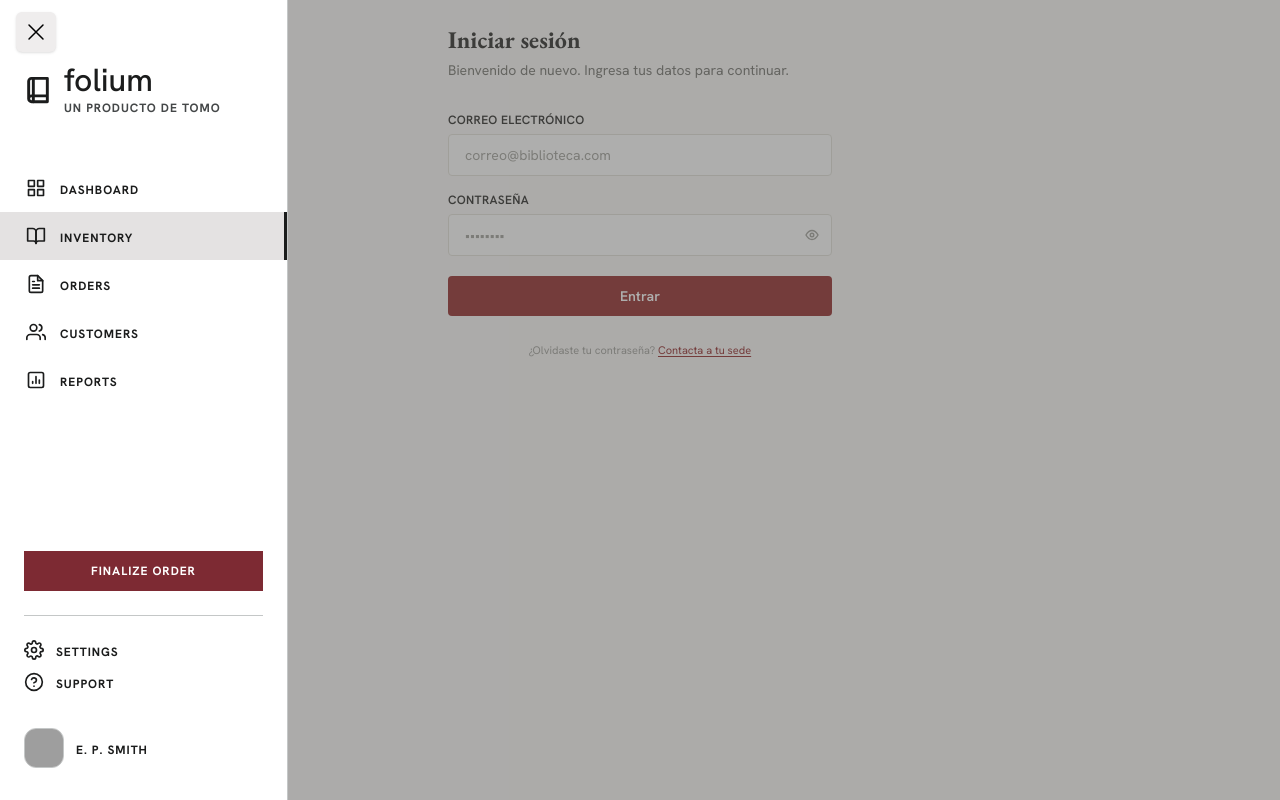
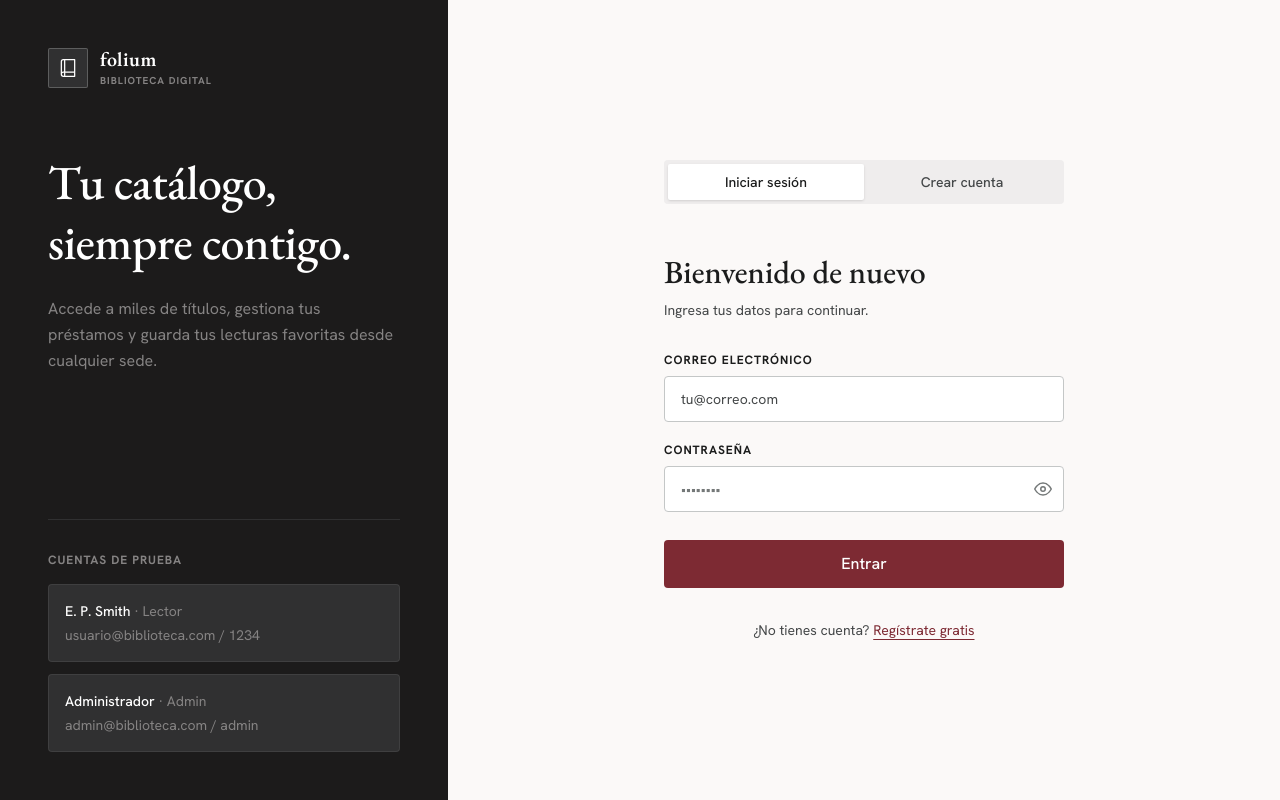
Before and after one commit to Facundo177/folium-web-app, a React (Vite) app: page /login in a window 1280 px wide. Built offline with nearby package versions, Linux system fonts and the light colour scheme; grey boxes are pictures that could not be loaded.

Commit message:
Cambio en los redireccionamientos y las urls básicas. Agrego una pantalla para el login (solo diseño, falta la implementación real del formulario)

```diff
--- a/src/App.jsx
+++ b/src/App.jsx
@@ -1,47 +1,57 @@
-import { BrowserRouter, Route, Routes } from "react-router-dom";
+import { BrowserRouter, Navigate, Route, Routes } from "react-router-dom";
 import "./App.css";
 import Inventory from "./pages/Inventory";
 import Error404 from "./pages/Error404";
-import SideNavigationBar from "./components/SideNavigationBar";
-import Ejemplo from "./pages/Ejemplo";
-// import { useState } from "react";
 import { Login } from "./pages/Login";
 import BookDetail from "./pages/BookDetail";
+import UserLayout from "./components/Layouts/UserLayout";
+import { useState } from "react";
 
 function App() {
-  // const [isLogged, setIsLogged] = useState(false);
+  const [isLoggedIn, setIsLoggedIn] = useState(false);
+  const [isAdmin, setIsAdmin] = useState(false);
 
   return (
     <>
-      <div className="antialiased min-h-screen flex font-body-md text-body-md selection:bg-tertiary-fixed selection:text-on-tertiary-fixed">
-        <header>
-          <SideNavigationBar />
-        </header>
-
-        <main style={{ width: "100%" }}>
       <BrowserRouter>
         <Routes>
-              <Route index element={<Ejemplo />} />
+          <Route
+            index
+            element={
+              isLoggedIn ? (
+                isAdmin ? (
+                  <Navigate to="admin" replace />
+                ) : (
+                  <Navigate to="user" replace />
+                )
+              ) : (
+                <Navigate to="login" replace />
+              )
+            }
+          />
 
+          <Route path="user" element={<UserLayout />}>
+            <Route index element={<Navigate to="inventory" replace />} />
+            <Route path="inventory">
+              <Route index element={<Inventory />} />
+              <Route path="book/:ISBN" element={<BookDetail />} />
+            </Route>
+          </Route>
+
+          <Route path="admin">
             <Route path="dashboard">
               <Route index element={<></>} />
               <Route path="settings" element={<></>} />
             </Route>
+          </Route>
 
           <Route path="login" element={<Login />} />
-
-              <Route path="inventory">
-                <Route index element={<Inventory />} />
-                <Route path="book/:ISBN" element={<BookDetail />} />
-              </Route>
-
           <Route path="*" element={<Error404 />} />
+          <Route />
         </Routes>
       </BrowserRouter>
-        </main>
 
       <footer></footer>
-      </div>
     </>
   );
 }
--- /dev/null
+++ b/src/components/Layouts/UserLayout.jsx
@@ -0,0 +1,13 @@
+import { Outlet } from "react-router-dom";
+import SideNavigationBar from "../SideNavigationBar";
+
+export default function UserLayout() {
+  return (
+    <div className="antialiased min-h-screen flex font-body-md text-body-md selection:bg-tertiary-fixed selection:text-on-tertiary-fixed">
+        <SideNavigationBar/>
+        <main style={{ width: "100%" }}>
+            <Outlet/>
+        </main>
+      </div>
+  );
+}
--- /dev/null
+++ b/src/components/LoginComponents/AuthLayout.jsx
@@ -0,0 +1,18 @@
+import AuthSidebar from './AuthSidebar';
+import LoginForm from './LoginForm';
+
+export default function AuthLayout() {
+  return (
+    <div className="flex flex-col md:flex-row min-h-screen font-sans bg-background">
+      {/* Panel lateral izquierdo (Ocupa aproximadamente 1/3 del ancho en desktop) */}
+      <div className="w-full md:w-100 lg:w-md shrink-0">
+        <AuthSidebar />
+      </div>
+
+      {/* Área del formulario derecho (Ocupa el resto del espacio) */}
+      <div className="flex-1 flex items-center justify-center p-gutter">
+        <LoginForm />
+      </div>
+    </div>
+  );
+}
--- /dev/null
+++ b/src/components/LoginComponents/AuthSidebar.jsx
@@ -0,0 +1,59 @@
+export default function AuthSidebar() {
+  return (
+    <div className="flex flex-col justify-between h-full bg-primary-container text-on-primary p-12">
+
+      {/* Header / Logo */}
+      <div>
+        <div className="flex items-center gap-3 mb-16">
+          <div className="w-10 h-10 bg-inverse-surface rounded flex items-center justify-center border border-outline-variant/30">
+             <BookIconWhite />
+          </div>
+          <div className="flex flex-col">
+            <h1 className="text-title-lg font-serif leading-none tracking-wide text-on-primary">folium</h1>
+            <span className="text-[10px] font-bold tracking-widest text-on-primary-container uppercase mt-1">Biblioteca Digital</span>
+          </div>
+        </div>
+
+        {/* Hero Text */}
+        <h2 className="text-display-lg-mobile md:text-display-lg font-serif text-on-primary mb-6 leading-tight">
+          Tu catálogo,<br />siempre contigo.
+        </h2>
+        <p className="text-body-lg text-on-primary-container leading-relaxed">
+          Accede a miles de títulos, gestiona tus préstamos y guarda tus lecturas favoritas desde cualquier sede.
+        </p>
+      </div>
+
+      {/* Footer / Cuentas de Prueba */}
+      <div className="mt-12 pt-8 border-t border-inverse-surface">
+        <h3 className="text-label-caps text-on-primary-container mb-4">CUENTAS DE PRUEBA</h3>
+
+        <div className="flex flex-col gap-3">
+          {/* Tarjeta Lector */}
+          <div className="bg-inverse-surface p-4 rounded-lg border border-outline-variant/10 cursor-pointer hover:bg-outline/20 transition-colors">
+            <p className="text-body-md text-on-primary font-medium">
+              E. P. Smith <span className="text-on-primary-container font-normal">· Lector</span>
+            </p>
+            <p className="text-body-md text-on-primary-container mt-1">usuario@biblioteca.com / 1234</p>
+          </div>
+
+          {/* Tarjeta Admin */}
+          <div className="bg-inverse-surface p-4 rounded-lg border border-outline-variant/10 cursor-pointer hover:bg-outline/20 transition-colors">
+            <p className="text-body-md text-on-primary font-medium">
+              Administrador <span className="text-on-primary-container font-normal">· Admin</span>
+            </p>
+            <p className="text-body-md text-on-primary-container mt-1">admin@biblioteca.com / admin</p>
+          </div>
+        </div>
+      </div>
+
+    </div>
+  );
+}
+
+// Icono SVG simplificado para el logo
+const BookIconWhite = () => (
+  <svg width="20" height="20" viewBox="0 0 24 24" fill="none" stroke="currentColor" strokeWidth="1.5" strokeLinecap="round" strokeLinejoin="round">
+    <path d="M4 19.5v-15A2.5 2.5 0 0 1 6.5 2H20v20H6.5a2.5 2.5 0 0 1 0-5H20" />
+    <path d="M8 2v20" />
+  </svg>
+);
--- a/src/components/LoginComponents/LoginForm.jsx
+++ b/src/components/LoginComponents/LoginForm.jsx
@@ -1,193 +1,301 @@
 import { useState } from "react";
 
-export const LoginForm = () => {
-  const [email, setEmail] = useState("");
-  const [password, setPassword] = useState("");
-  const [showPass, setShowPass] = useState(false);
-  const [error, setError] = useState("");
-  const [loading, setLoading] = useState(false);
-
-  const handleSubmit = (e) => {
-    e.preventDefault();
-    setError("");
-    setLoading(true);
-    setTimeout(() => {
-    }, 600);
-  };
+export default function LoginForm() {
+  const [showPassword, setShowPassword] = useState(false);
 
   return (
-    <>
-      {/* Right panel — form */}
-      <div className="flex-1 flex items-center justify-center p-6">
-        <div className="w-full max-w-sm">
-          {/* Mobile logo */}
-          <div className="flex items-center gap-2.5 mb-8 md:hidden">
-            <div className="w-8 h-8 bg-[#1A1A18] rounded flex items-center justify-center">
-              <svg width="14" height="14" viewBox="0 0 14 14" fill="none">
-                <rect
-                  x="1"
-                  y="1"
-                  width="5"
-                  height="7"
-                  rx="0.5"
-                  stroke="white"
-                  strokeWidth="1.2"
-                />
-                <rect
-                  x="8"
-                  y="1"
-                  width="5"
-                  height="7"
-                  rx="0.5"
-                  stroke="white"
-                  strokeWidth="1.2"
-                />
-                <rect
-                  x="1"
-                  y="10"
-                  width="12"
-                  height="1.5"
-                  rx="0.5"
-                  fill="white"
-                />
-              </svg>
-            </div>
-            <p
-              className="text-[#1A1A18] font-bold text-xl"
-              style={{ fontFamily: "var(--font-serif)" }}
-            >
-              folium
-            </p>
+    <div className="w-full max-w-[400px] flex flex-col items-center">
+
+      {/* Toggle Iniciar sesión / Crear cuenta */}
+      <div className="w-full bg-surface-container rounded-lg p-1 flex mb-12">
+        <button className="flex-1 bg-surface-container-lowest text-on-surface text-body-md font-medium py-2 rounded shadow-sm">
+          Iniciar sesión
+        </button>
+        <button className="flex-1 text-on-surface-variant text-body-md font-medium py-2 rounded hover:text-on-surface transition-colors">
+          Crear cuenta
+        </button>
       </div>
 
-          <h1
-            className="text-2xl font-bold text-[#1A1A18] mb-1"
-            style={{ fontFamily: "var(--font-serif)" }}
-          >
-            Iniciar sesión
-          </h1>
-          <p className="text-[#6B6B65] text-sm mb-8">
-            Bienvenido de nuevo. Ingresa tus datos para continuar.
-          </p>
+      {/* Textos de Bienvenida */}
+      <div className="w-full mb-8">
+        <h2 className="text-headline-md font-serif text-on-surface mb-2">Bienvenido de nuevo</h2>
+        <p className="text-body-md text-on-surface-variant">Ingresa tus datos para continuar.</p>
+      </div>
 
-          <form onSubmit={handleSubmit} className="flex flex-col gap-4">
-            <div>
-              <label className="text-xs font-semibold text-[#1A1A18] uppercase tracking-wide mb-1.5 block">
-                Correo electrónico
-              </label>
+      {/* Formulario */}
+      <form className="w-full flex flex-col gap-5">
+
+        {/* Campo Correo */}
+        <div className="flex flex-col gap-2">
+          <label className="text-label-caps text-on-surface font-bold">CORREO ELECTRÓNICO</label>
           <input
             type="email"
-                value={email}
-                onChange={(e) => {
-                  setEmail(e.target.value);
-                  setError("");
-                }}
-                placeholder="correo@biblioteca.com"
-                required
-                className={`w-full px-4 py-2.5 border rounded-lg text-sm bg-white outline-none transition-all placeholder:text-[#9B9B95] ${error ? "border-[#8B1A1A] ring-1 ring-[#8B1A1A]/20" : "border-[#E2E0D8] focus:border-[#8B1A1A] focus:ring-1 focus:ring-[#8B1A1A]/20"}`}
+            placeholder="tu@correo.com"
+            className="w-full px-4 py-3 bg-surface-container-lowest border border-outline-variant rounded-lg text-body-md text-on-surface focus:outline-none focus:border-outline transition-colors placeholder:text-on-surface-variant"
           />
         </div>
-            <div>
-              <label className="text-xs font-semibold text-[#1A1A18] uppercase tracking-wide mb-1.5 block">
-                Contraseña
-              </label>
+
+        {/* Campo Contraseña */}
+        <div className="flex flex-col gap-2">
+          <label className="text-label-caps text-on-surface font-bold">CONTRASEÑA</label>
           <div className="relative">
             <input
-                  type={showPass ? "text" : "password"}
-                  value={password}
-                  onChange={(e) => {
-                    setPassword(e.target.value);
-                    setError("");
-                  }}
+              type={showPassword ? "text" : "password"}
               placeholder="••••••••"
-                  required
-                  className={`w-full px-4 py-2.5 pr-10 border rounded-lg text-sm bg-white outline-none transition-all placeholder:text-[#9B9B95] ${error ? "border-[#8B1A1A] ring-1 ring-[#8B1A1A]/20" : "border-[#E2E0D8] focus:border-[#8B1A1A] focus:ring-1 focus:ring-[#8B1A1A]/20"}`}
+              className="w-full px-4 py-3 bg-surface-container-lowest border border-outline-variant rounded-lg text-body-md text-on-surface focus:outline-none focus:border-outline transition-colors placeholder:text-outline"
             />
             <button
               type="button"
-                  onClick={() => setShowPass(!showPass)}
-                  className="absolute right-3 top-1/2 -translate-y-1/2 text-[#9B9B95] hover:text-[#6B6B65]"
+              onClick={() => setShowPassword(!showPassword)}
+              className="absolute right-3 top-1/2 -translate-y-1/2 text-outline hover:text-on-surface-variant transition-colors"
             >
-                  {showPass ? (
-                    <svg
-                      width="16"
-                      height="16"
-                      viewBox="0 0 16 16"
-                      fill="none"
-                      stroke="currentColor"
-                      strokeWidth="1.4"
-                    >
-                      <path d="M2 8s2.5-4.5 6-4.5S14 8 14 8s-2.5 4.5-6 4.5S2 8 2 8z" />
-                      <circle cx="8" cy="8" r="1.8" />
-                      <path d="M3 3l10 10" strokeLinecap="round" />
-                    </svg>
-                  ) : (
-                    <svg
-                      width="16"
-                      height="16"
-                      viewBox="0 0 16 16"
-                      fill="none"
-                      stroke="currentColor"
-                      strokeWidth="1.4"
-                    >
-                      <path d="M2 8s2.5-4.5 6-4.5S14 8 14 8s-2.5 4.5-6 4.5S2 8 2 8z" />
-                      <circle cx="8" cy="8" r="1.8" />
-                    </svg>
-                  )}
+              <EyeIcon />
             </button>
           </div>
         </div>
 
-            {error && (
-              <p className="text-[#8B1A1A] text-xs bg-[#f9e8e8] px-3 py-2 rounded-lg">
-                {error}
-              </p>
-            )}
-
+        {/* Botón Submit */}
         <button
           type="submit"
-              disabled={loading}
-              className="mt-1 w-full py-2.5 bg-[#8B1A1A] hover:bg-[#6B1414] disabled:opacity-60 text-white font-semibold text-sm rounded-lg transition-colors flex items-center justify-center gap-2"
+          className="w-full bg-on-tertiary-fixed-variant text-on-tertiary text-body-lg font-medium py-3 rounded-lg mt-2 hover:opacity-90 transition-opacity"
         >
-              {loading ? (
-                <svg
-                  className="animate-spin"
-                  width="16"
-                  height="16"
-                  viewBox="0 0 16 16"
-                  fill="none"
-                >
-                  <circle
-                    cx="8"
-                    cy="8"
-                    r="6"
-                    stroke="white"
-                    strokeWidth="2"
-                    strokeOpacity="0.3"
-                  />
-                  <path
-                    d="M8 2a6 6 0 0 1 6 6"
-                    stroke="white"
-                    strokeWidth="2"
-                    strokeLinecap="round"
-                  />
-                </svg>
-              ) : (
-                "Entrar"
-              )}
+          Entrar
         </button>
+
       </form>
 
-          <p className="text-[#9B9B95] text-[11px] text-center mt-6">
-            ¿Olvidaste tu contraseña?{" "}
-            <button className="text-[#8B1A1A] underline underline-offset-2">
-              Contacta a tu sede
-            </button>
+      {/* Enlace al registro */}
+      <p className="text-body-md text-on-surface-variant mt-8">
+        ¿No tienes cuenta? <a href="#registro" className="text-on-tertiary-fixed-variant underline underline-offset-4 hover:text-on-tertiary-container transition-colors">Regístrate gratis</a>
       </p>
+
     </div>
-      </div>
-    </>
   );
-};
+}
 
-export default LoginForm;
+// Icono del "Ojo" para revelar contraseña
+const EyeIcon = () => (
+  <svg width="18" height="18" viewBox="0 0 24 24" fill="none" stroke="currentColor" strokeWidth="2" strokeLinecap="round" strokeLinejoin="round">
+    <path d="M1 12s4-8 11-8 11 8 11 8-4 8-11 8-11-8-11-8z" />
+    <circle cx="12" cy="12" r="3" />
+  </svg>
+);
+
+
+
+
+
+
+
+
+
+
+
+
+
+
+
+
+
+
+
+
+
+
+
+
+
+
+// import { useState } from "react";
+
+// export const LoginForm = () => {
+//   const [email, setEmail] = useState("");
+//   const [password, setPassword] = useState("");
+//   const [showPass, setShowPass] = useState(false);
+//   const [error, setError] = useState("");
+//   const [loading, setLoading] = useState(false);
+
+//   const handleSubmit = (e) => {
+//     e.preventDefault();
+//     setError("");
+//     setLoading(true);
+//     setTimeout(() => {
+//     }, 600);
+//   };
+
+//   return (
+//     <>
+//       {/* Right panel — form */}
+//       <div className="flex-1 flex items-center justify-center p-6">
+//         <div className="w-full max-w-sm">
+//           {/* Mobile logo */}
+//           <div className="flex items-center gap-2.5 mb-8 md:hidden">
+//             <div className="w-8 h-8 bg-[#1A1A18] rounded flex items-center justify-center">
+//               <svg width="14" height="14" viewBox="0 0 14 14" fill="none">
+//                 <rect
+//                   x="1"
+//                   y="1"
+//                   width="5"
+//                   height="7"
+//                   rx="0.5"
+//                   stroke="white"
+//                   strokeWidth="1.2"
+//                 />
+//                 <rect
+//                   x="8"
+//                   y="1"
+//                   width="5"
+//                   height="7"
+//                   rx="0.5"
+//                   stroke="white"
+//                   strokeWidth="1.2"
+//                 />
+//                 <rect
+//                   x="1"
+//                   y="10"
+//                   width="12"
+//                   height="1.5"
+//                   rx="0.5"
+//                   fill="white"
+//                 />
+//               </svg>
+//             </div>
+//             <p
+//               className="text-[#1A1A18] font-bold text-xl"
+//               style={{ fontFamily: "var(--font-serif)" }}
+//             >
+//               folium
+//             </p>
+//           </div>
+
+//           <h1
+//             className="text-2xl font-bold text-[#1A1A18] mb-1"
+//             style={{ fontFamily: "var(--font-serif)" }}
+//           >
+//             Iniciar sesión
+//           </h1>
+//           <p className="text-[#6B6B65] text-sm mb-8">
+//             Bienvenido de nuevo. Ingresa tus datos para continuar.
+//           </p>
+
+//           <form onSubmit={handleSubmit} className="flex flex-col gap-4">
+//             <div>
+//               <label className="text-xs font-semibold text-[#1A1A18] uppercase tracking-wide mb-1.5 block">
+//                 Correo electrónico
+//               </label>
+//               <input
+//                 type="email"
+//                 value={email}
+//                 onChange={(e) => {
+//                   setEmail(e.target.value);
+//                   setError("");
+//                 }}
+//                 placeholder="correo@biblioteca.com"
+//                 required
+//                 className={`w-full px-4 py-2.5 border rounded-lg text-sm bg-white outline-none transition-all placeholder:text-[#9B9B95] ${error ? "border-[#8B1A1A] ring-1 ring-[#8B1A1A]/20" : "border-[#E2E0D8] focus:border-[#8B1A1A] focus:ring-1 focus:ring-[#8B1A1A]/20"}`}
+//               />
+//             </div>
+//             <div>
+//               <label className="text-xs font-semibold text-[#1A1A18] uppercase tracking-wide mb-1.5 block">
+//                 Contraseña
+//               </label>
+//               <div className="relative">
+//                 <input
+//                   type={showPass ? "text" : "password"}
+//                   value={password}
+//                   onChange={(e) => {
+//                     setPassword(e.target.value);
+//                     setError("");
+//                   }}
+//                   placeholder="••••••••"
+//                   required
+//                   className={`w-full px-4 py-2.5 pr-10 border rounded-lg text-sm bg-white outline-none transition-all placeholder:text-[#9B9B95] ${error ? "border-[#8B1A1A] ring-1 ring-[#8B1A1A]/20" : "border-[#E2E0D8] focus:border-[#8B1A1A] focus:ring-1 focus:ring-[#8B1A1A]/20"}`}
+//                 />
+//                 <button
+//                   type="button"
+//                   onClick={() => setShowPass(!showPass)}
+//                   className="absolute right-3 top-1/2 -translate-y-1/2 text-[#9B9B95] hover:text-[#6B6B65]"
+//                 >
+//                   {showPass ? (
+//                     <svg
+//                       width="16"
+//                       height="16"
+//                       viewBox="0 0 16 16"
+//                       fill="none"
+//                       stroke="currentColor"
+//                       strokeWidth="1.4"
+//                     >
+//                       <path d="M2 8s2.5-4.5 6-4.5S14 8 14 8s-2.5 4.5-6 4.5S2 8 2 8z" />
+//                       <circle cx="8" cy="8" r="1.8" />
+//                       <path d="M3 3l10 10" strokeLinecap="round" />
+//                     </svg>
+//                   ) : (
+//                     <svg
+//                       width="16"
+//                       height="16"
+//                       viewBox="0 0 16 16"
+//                       fill="none"
+//                       stroke="currentColor"
+//                       strokeWidth="1.4"
+//                     >
+//                       <path d="M2 8s2.5-4.5 6-4.5S14 8 14 8s-2.5 4.5-6 4.5S2 8 2 8z" />
+//                       <circle cx="8" cy="8" r="1.8" />
+//                     </svg>
+//                   )}
+//                 </button>
+//               </div>
+//             </div>
+
+//             {error && (
+//               <p className="text-[#8B1A1A] text-xs bg-[#f9e8e8] px-3 py-2 rounded-lg">
+//                 {error}
+//               </p>
+//             )}
+
+//             <button
+//               type="submit"
+//               disabled={loading}
+//               className="mt-1 w-full py-2.5 bg-[#8B1A1A] hover:bg-[#6B1414] disabled:opacity-60 text-white font-semibold text-sm rounded-lg transition-colors flex items-center justify-center gap-2"
+//             >
+//               {loading ? (
+//                 <svg
+//                   className="animate-spin"
+//                   width="16"
+//                   height="16"
+//                   viewBox="0 0 16 16"
+//                   fill="none"
+//                 >
+//                   <circle
+//                     cx="8"
+//                     cy="8"
+//                     r="6"
+//                     stroke="white"
+//                     strokeWidth="2"
+//                     strokeOpacity="0.3"
+//                   />
+//                   <path
+//                     d="M8 2a6 6 0 0 1 6 6"
+//                     stroke="white"
+//                     strokeWidth="2"
+//                     strokeLinecap="round"
+//                   />
+//                 </svg>
+//               ) : (
+//                 "Entrar"
+//               )}
+//             </button>
+//           </form>
+
+//           <p className="text-[#9B9B95] text-[11px] text-center mt-6">
+//             ¿Olvidaste tu contraseña?{" "}
+//             <button className="text-[#8B1A1A] underline underline-offset-2">
+//               Contacta a tu sede
+//             </button>
+//           </p>
+//         </div>
+//       </div>
+//     </>
+//   );
+// };
+
+// export default LoginForm;
--- a/src/components/SideNavigationBar.jsx
+++ b/src/components/SideNavigationBar.jsx
@@ -23,8 +23,8 @@ export default function SideNavigationBar() {
         aria-label="Abrir menú"
       >
       {isOpen ?
-        <svg className="w-6 h-6" viewBox="0 0 24 24" fill="none" xmlns="http://www.w3.org/2000/svg"><g id="SVGRepo_bgCarrier" stroke-width="0"></g><g id="SVGRepo_tracerCarrier" stroke-linecap="round" stroke-linejoin="round"></g><g id="SVGRepo_iconCarrier">
-            <path d="M19 5L4.99998 19M5.00001 5L19 19" stroke="#000000" stroke-width="1.5" stroke-linecap="round" stroke-linejoin="round"></path> </g>
+        <svg className="w-6 h-6" viewBox="0 0 24 24" fill="none" xmlns="http://www.w3.org/2000/svg"><g id="SVGRepo_bgCarrier" strokeWidth="0"></g><g id="SVGRepo_tracerCarrier" strokeLinecap="round" strokeLinejoin="round"></g><g id="SVGRepo_iconCarrier">
+            <path d="M19 5L4.99998 19M5.00001 5L19 19" stroke="#000000" strokeWidth="1.5" strokeLinecap="round" strokeLinejoin="round"></path> </g>
         </svg>
         :
         <svg className="w-6 h-6" fill="none" stroke="currentColor" viewBox="0 0 24 24">
--- a/src/pages/Login.jsx
+++ b/src/pages/Login.jsx
@@ -1,16 +1,8 @@
-import LoginForm from "../components/LoginComponents/LoginForm"
+import AuthLayout from "../components/LoginComponents/AuthLayout"
 
 export const Login = () => {
 
-
     return(
-        <>
-            <LoginForm/>
-
-        </>
+            <AuthLayout/>
     )
-
-
-
-
 }
```
Lines whose indentation alone changed are shown as unchanged.
